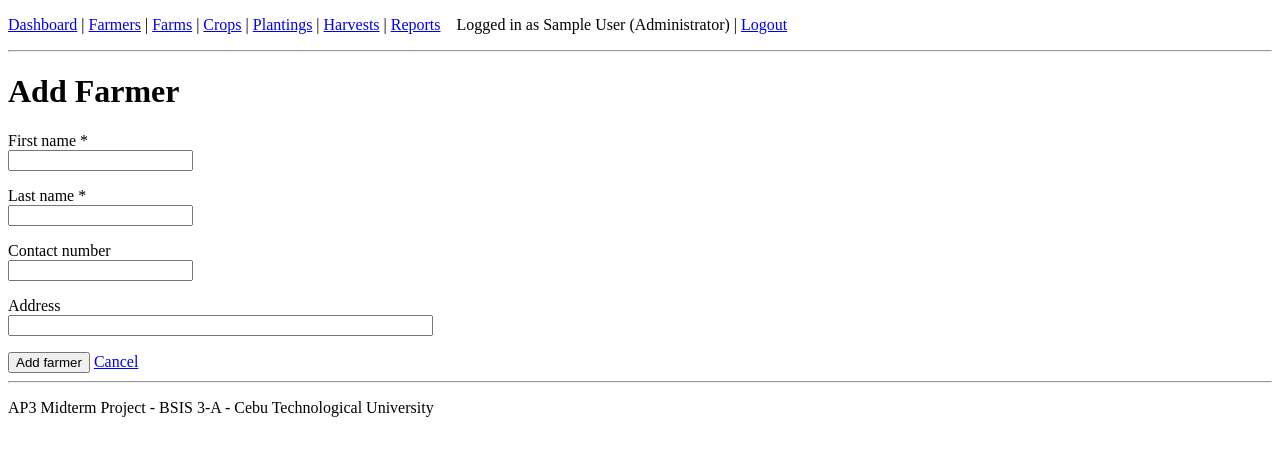
After one commit to LucyStars/Agriculture_BSIS-3A, a PHP site: page /farmer_form.php in a window 1280 px wide. The commit adds this page. Shown: the top 456 px of the page. Run offline with PHP 8.4, Linux system fonts and the light colour scheme; the visitor is signed in with stand-in values (Sample User, id 1); some libraries are stand-ins or nearby versions.

Commit message:
Add Farmer module (list, search, pagination, add, edit, delete) and update login/layout

```diff
--- a/Database.php
+++ b/Database.php
@@ -6,7 +6,6 @@ class Database {
 		$this->env = $this->loadEnv();
 	}
 
-	// Read the settings from the .env file (same folder, or the folder above)
 	private function loadEnv(): array {
 		$paths = [__DIR__ . "/.env", dirname(__DIR__) . "/.env"];
 
@@ -20,7 +19,6 @@ class Database {
 			foreach (file($path, FILE_IGNORE_NEW_LINES | FILE_SKIP_EMPTY_LINES) as $line) {
 				$line = trim($line);
 
-				// skip comments and lines without an equal sign
 				if ($line === "" || $line[0] === "#" || !str_contains($line, "=")) {
 					continue;
 				}
@@ -28,7 +26,6 @@ class Database {
 				[$key, $value] = explode("=", $line, 2);
 				$value = trim($value);
 
-				// remove quotes around the value, if there are any
 				if (strlen($value) >= 2 && $value[0] === $value[-1] && ($value[0] === '"' || $value[0] === "'")) {
 					$value = substr($value, 1, -1);
 				}
@@ -67,7 +64,6 @@ class Database {
 			return $pdo;
 
 		} catch (PDOException $e) {
-			// the real error goes to the server log, not to the user
 			error_log("Database connection failed: " . $e->getMessage());
 
 			die($debug
--- a/auth.php
+++ b/auth.php
@@ -1,4 +1,5 @@
 <?php
+
 require_once __DIR__ . '/Database.php';
 
 if (session_status() === PHP_SESSION_NONE) {
@@ -30,7 +31,6 @@ function require_login(): void
     }
 }
 
-// Usage: require_role('Administrator');
 function require_role(string $role): void
 {
     require_login();
@@ -49,7 +49,6 @@ function is_admin(): bool
     return is_logged_in() && $_SESSION['role_name'] === 'Administrator';
 }
 
-// CSRF protection for forms
 function csrf_token(): string
 {
     if (empty($_SESSION['csrf'])) {
@@ -68,3 +67,19 @@ function csrf_check(): bool
     return isset($_POST['csrf'], $_SESSION['csrf'])
         && hash_equals($_SESSION['csrf'], $_POST['csrf']);
 }
+
+function flash_set(string $type, string $message): void
+{
+    $_SESSION['flash'] = ['type' => $type, 'message' => $message];
+}
+
+function flash_show(): string
+{
+    if (empty($_SESSION['flash'])) {
+        return '';
+    }
+    $flash = $_SESSION['flash'];
+    unset($_SESSION['flash']);
+    $color = $flash['type'] === 'success' ? 'green' : 'red';
+    return '<p style="color:' . $color . '"><strong>' . e($flash['message']) . '</strong></p>';
+}
--- /dev/null
+++ b/farmer_form.php
@@ -0,0 +1,122 @@
+<?php
+require_once __DIR__ . '/auth.php';
+require_login();
+
+$id = (int)($_GET['id'] ?? $_POST['id'] ?? 0);
+$isEdit = $id > 0;
+
+$values = ['first_name' => '', 'last_name' => '', 'contact_number' => '', 'address' => ''];
+$errors = [];
+
+try {
+    $pdo = (new Database())->connect();
+
+    if ($isEdit && $_SERVER['REQUEST_METHOD'] !== 'POST') {
+        $stmt = $pdo->prepare('SELECT first_name, last_name, contact_number, address FROM farmer WHERE farmer_id = :id');
+        $stmt->execute([':id' => $id]);
+        $row = $stmt->fetch();
+        if (!$row) {
+            flash_set('error', 'That farmer was not found.');
+            header('Location: farmers.php');
+            exit;
+        }
+        $values = [
+            'first_name'     => $row['first_name'],
+            'last_name'      => $row['last_name'],
+            'contact_number' => $row['contact_number'] ?? '',
+            'address'        => $row['address'] ?? '',
+        ];
+    }
+
+    if ($_SERVER['REQUEST_METHOD'] === 'POST') {
+        $values = [
+            'first_name'     => trim($_POST['first_name'] ?? ''),
+            'last_name'      => trim($_POST['last_name'] ?? ''),
+            'contact_number' => trim($_POST['contact_number'] ?? ''),
+            'address'        => trim($_POST['address'] ?? ''),
+        ];
+
+        if (!csrf_check()) {
+            $errors[] = 'Your session expired. Please try again.';
+        }
+        if ($values['first_name'] === '') {
+            $errors[] = 'First name is required.';
+        } elseif (mb_strlen($values['first_name']) > 50) {
+            $errors[] = 'First name must be 50 characters or fewer.';
+        }
+        if ($values['last_name'] === '') {
+            $errors[] = 'Last name is required.';
+        } elseif (mb_strlen($values['last_name']) > 50) {
+            $errors[] = 'Last name must be 50 characters or fewer.';
+        }
+        if ($values['contact_number'] !== '' && !preg_match('/^[0-9+\- ]{7,20}$/', $values['contact_number'])) {
+            $errors[] = 'Contact number must be 7 to 20 characters: digits, spaces, + or - only.';
+        }
+        if (mb_strlen($values['address']) > 150) {
+            $errors[] = 'Address must be 150 characters or fewer.';
+        }
+
+        if (!$errors) {
+            $contact = $values['contact_number'] === '' ? null : $values['contact_number'];
+            $address = $values['address'] === '' ? null : $values['address'];
+
+            if ($isEdit) {
+                $stmt = $pdo->prepare(
+                    'UPDATE farmer SET first_name = :f, last_name = :l, contact_number = :c, address = :a
+                     WHERE farmer_id = :id'
+                );
+                $stmt->execute([':f' => $values['first_name'], ':l' => $values['last_name'],
+                                ':c' => $contact, ':a' => $address, ':id' => $id]);
+                flash_set('success', 'Farmer updated.');
+            } else {
+                $stmt = $pdo->prepare(
+                    'INSERT INTO farmer (first_name, last_name, contact_number, address)
+                     VALUES (:f, :l, :c, :a)'
+                );
+                $stmt->execute([':f' => $values['first_name'], ':l' => $values['last_name'],
+                                ':c' => $contact, ':a' => $address]);
+                flash_set('success', 'Farmer added.');
+            }
+            header('Location: farmers.php');
+            exit;
+        }
+    }
+} catch (Throwable $e) {
+    error_log('Farmer form error: ' . $e->getMessage());
+    $errors[] = 'Could not save the farmer. Please try again later.';
+}
+
+$pageTitle = $isEdit ? 'Edit Farmer' : 'Add Farmer';
+include __DIR__ . '/layout_header.php';
+?>
+<?php if ($errors): ?>
+    <ul style="color:red">
+        <?php foreach ($errors as $msg): ?><li><?= e($msg) ?></li><?php endforeach; ?>
+    </ul>
+<?php endif; ?>
+
+<form method="post">
+    <?= csrf_field() ?>
+    <input type="hidden" name="id" value="<?= e($id) ?>">
+    <p>
+        <label for="first_name">First name *</label><br>
+        <input type="text" id="first_name" name="first_name" maxlength="50" value="<?= e($values['first_name']) ?>" required>
+    </p>
+    <p>
+        <label for="last_name">Last name *</label><br>
+        <input type="text" id="last_name" name="last_name" maxlength="50" value="<?= e($values['last_name']) ?>" required>
+    </p>
+    <p>
+        <label for="contact_number">Contact number</label><br>
+        <input type="text" id="contact_number" name="contact_number" maxlength="20" value="<?= e($values['contact_number']) ?>">
+    </p>
+    <p>
+        <label for="address">Address</label><br>
+        <input type="text" id="address" name="address" maxlength="150" size="50" value="<?= e($values['address']) ?>">
+    </p>
+    <button type="submit"><?= $isEdit ? 'Save changes' : 'Add farmer' ?></button>
+    <a href="farmers.php">Cancel</a>
+</form>
+<?php
+include __DIR__ . '/layout_footer.php';
+?>
--- a/index.php
+++ b/index.php
@@ -27,4 +27,6 @@ include __DIR__ . '/layout_header.php';
         <tr><td><?= e($label) ?></td><td><?= isset($counts[$table]) ? e($counts[$table]) : '-' ?></td></tr>
     <?php endforeach; ?>
 </table>
-<?php include __DIR__ . '/layout_footer.php'; ?>
+<?php
+include __DIR__ . '/layout_footer.php';
+?>
--- a/layout_header.php
+++ b/layout_header.php
@@ -24,3 +24,4 @@ $pageTitle = $pageTitle ?? 'Agriculture Information System';
 <hr>
 <?php endif; ?>
 <h1><?= e($pageTitle) ?></h1>
+<?= flash_show() ?>
--- a/login.php
+++ b/login.php
@@ -28,7 +28,6 @@ if ($_SERVER['REQUEST_METHOD'] === 'POST') {
             $stmt->execute([':username' => $username]);
             $user = $stmt->fetch();
 
-            // Same message for unknown user and wrong password (no user enumeration)
             if ($user && password_verify($password, $user['password_hash'])) {
                 session_regenerate_id(true);
                 $_SESSION['user_id']   = $user['user_id'];
@@ -61,4 +60,6 @@ include __DIR__ . '/layout_header.php';
     </p>
     <button type="submit">Log in</button>
 </form>
-<?php include __DIR__ . '/layout_footer.php'; ?>
+<?php
+include __DIR__ . '/layout_footer.php';
+?>
--- a/logout.php
+++ b/logout.php
@@ -1,6 +1,8 @@
 <?php
 require_once __DIR__ . '/auth.php';
+
 $_SESSION = [];
+
 if (ini_get('session.use_cookies')) {
     $p = session_get_cookie_params();
     setcookie(session_name(), '', time() - 42000, $p['path'], $p['domain'], $p['secure'], $p['httponly']);
```
Also changed, not shown: farmer_delete.php (added, +38 -0 lines), farmers.php (added, +109 -0 lines).
